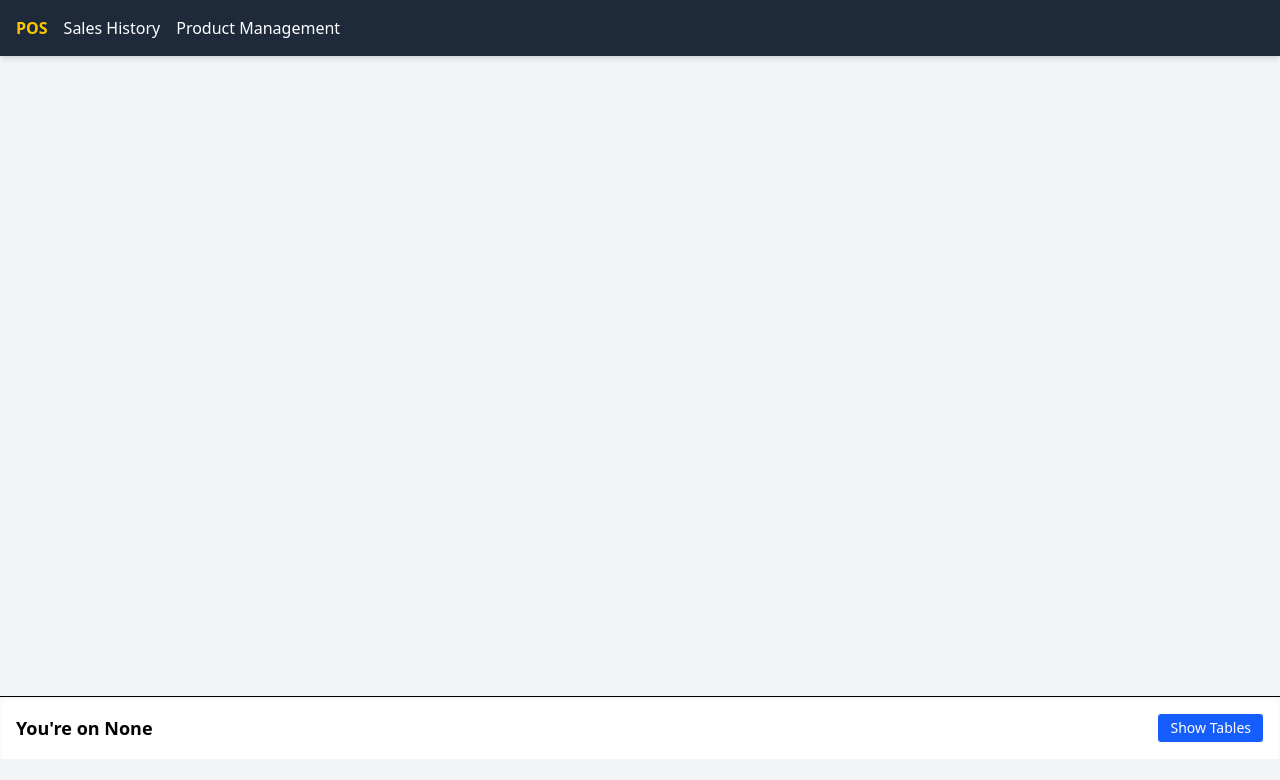
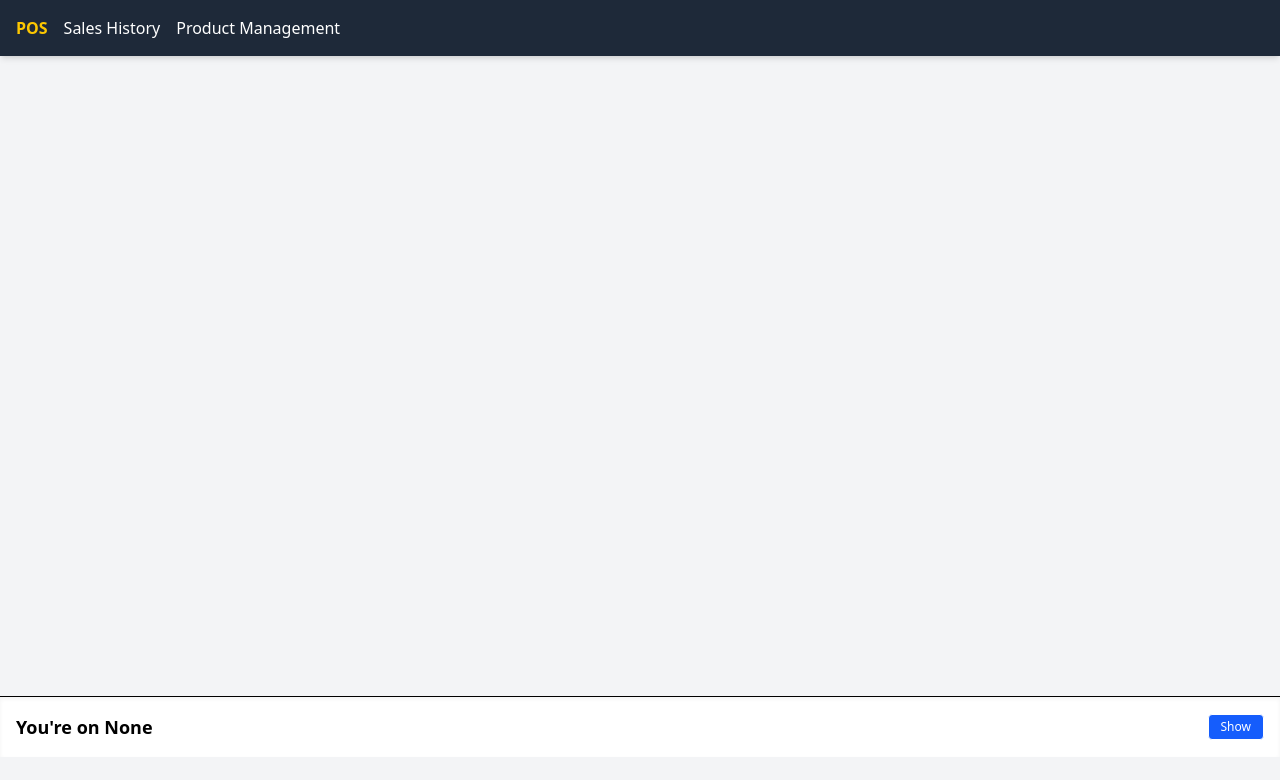
Before and after one commit to MaverickSeneris/resto-pos, a React (Vite) app: page / in a window 1280 px wide. Shown: the top 780 px of the page. Built offline with nearby package versions, Linux system fonts and the light colour scheme.

Commit message:
feat: add/remove table feature and ui improvements for table view

```diff
--- a/src/pages/POS.jsx
+++ b/src/pages/POS.jsx
@@ -1,5 +1,6 @@
+// import { defaultTables } from "../data/defaultTables.js";
+import { tables as defaultTables } from "../data/tables.js";
 import { useEffect, useState } from "react";
-import { tables } from "../data/tables.js";
 import { toast } from "react-hot-toast";
 
 const allMenuItems = JSON.parse(localStorage.getItem("menu") || "[]");
@@ -20,11 +21,19 @@ export default function POS() {
     return saved ? JSON.parse(saved) : null;
   });
   const [isCheckoutOpen, setIsCheckoutOpen] = useState(false);
-
   const [menu, setMenu] = useState(() => {
     return JSON.parse(localStorage.getItem("menu") || "[]");
   });
   const [isEditingOrder, setIsEditingOrder] = useState(false);
+
+  const [tables, setTables] = useState(() => {
+    const stored = localStorage.getItem("tables");
+    return stored ? JSON.parse(stored) : defaultTables;
+  });
+
+  useEffect(() => {
+    localStorage.setItem("tables", JSON.stringify(tables));
+  }, [tables]);
 
   useEffect(() => {
     const storedMenu = JSON.parse(localStorage.getItem("menu") || "[]");
@@ -85,16 +94,6 @@ export default function POS() {
     }));
   };
 
-  // const removeAllItems = (itemId) => {
-  //   const tableId = selectedTable.id;
-  //   const tableOrders = orders[tableId] || [];
-  //   const updatedOrders = tableOrders.filter((item) => item.id !== itemId);
-  //   setOrders((prev) => ({
-  //     ...prev,
-  //     [tableId]: updatedOrders,
-  //   }));
-  // };
-
   const completeSale = () => {
     if (!selectedTable) return;
 
@@ -142,7 +141,6 @@ export default function POS() {
     setOrders(updatedOrders);
     setCash("");
     setIsCheckoutOpen(false);
-    // toast.success("✅ Payment received and recorded in sales.");
     toast.success("Payment received and recorded in sales.", {
       duration: 3000,
       style: {
@@ -182,12 +180,11 @@ export default function POS() {
           {isEditingOrder && (
             <button
               onClick={() => removeOneItem(item.id, selectedTable.id)}
-              className="text-xs bg-red-500 text-white px-2 py-1 rounded hover:bg-red-600 print:hidden"
+              className="text-xs font-extrabold bg-red-500 text-white px-2 py-1 rounded hover:bg-red-600 print:hidden"
             >
               −
             </button>
           )}
-          {/* <span className="truncate">{item.name}</span> */}
           <span className="max-w-[90%] break-words text-[0.95rem]">
             {item.name}
           </span>
@@ -199,6 +196,97 @@ export default function POS() {
       </li>
     ));
   };
+  const addNewTable = () => {
+    const nextId = tables.length ? Math.max(...tables.map((t) => t.id)) + 1 : 1;
+    const newTable = { id: nextId, name: `Table ${nextId}` };
+    setTables([...tables, newTable]);
+    toast.success("New table added.", {
+      duration: 3000,
+      style: {
+        background: "#d1fae5",
+        color: "#065f46",
+        border: "1px solid #34d399",
+      },
+    });
+  };
+
+  const deleteTable = (tableId) => {
+    const isOccupied = (orders[tableId]?.length ?? 0) > 0;
+    const tableName =
+      tables.find((t) => t.id === tableId)?.name || `Table ${tableId}`;
+
+    if (isOccupied) {
+      toast.error("Cannot delete an occupied table.", {
+        duration: 3000,
+        style: {
+          background: "#fee2e2",
+          color: "#991b1b",
+          border: "1px solid #fca5a5",
+        },
+      });
+      return;
+    }
+
+    const confirmDelete = confirm(
+      `Are you sure you want to delete ${tableName}?`
+    );
+    if (!confirmDelete) return;
+
+    const updated = tables.filter((t) => t.id !== tableId);
+    setTables(updated);
+    if (selectedTable?.id === tableId) setSelectedTable(null);
+
+    toast.success(`${tableName} deleted.`, {
+      duration: 3000,
+      style: {
+        background: "#d1fae5",
+        color: "#065f46",
+        border: "1px solid #34d399",
+      },
+    });
+  };
+
+
+  const resetTablesToDefault = () => {
+    const extraTables = tables.filter((t) => t.id > 20);
+    const hasOrders = extraTables.some((t) => orders[t.id]?.length > 0);
+
+    if (hasOrders) {
+      toast.error("Cannot reset. Some extra tables have existing orders.", {
+        duration: 3000,
+        style: {
+          background: "#fee2e2",
+          color: "#991b1b",
+          border: "1px solid #fca5a5",
+        },
+      });
+      return;
+    }
+    const input = prompt("Enter admin password to reset tables:");
+    if (input !== import.meta.env.VITE_ADMIN_PASSWORD) {
+      toast.error("Incorrect password.", {
+        duration: 3000,
+        style: {
+          background: "#fee2e2",
+          color: "#991b1b",
+          border: "1px solid #fca5a5",
+        },
+      });
+      return;
+    }
+
+    setTables(defaultTables);
+    setSelectedTable(null);
+    toast.success("Tables reset to default.", {
+      duration: 3000,
+      style: {
+        background: "#d1fae5",
+        color: "#065f46",
+        border: "1px solid #34d399",
+      },
+    });
+  };
+
   return (
     <div className="flex flex-col min-h-screen">
       {/* Categories and search bar */}
@@ -251,12 +339,6 @@ export default function POS() {
         {/* Order Summary */}
         {selectedTable && (
           <div className="flex flex-col gap-2 md:sticky md:top-4 md:self-start w-full md:w-[350px] border rounded p-2">
-            <div className="hidden md:flex bg-green-500 justify-between px-2 rounded py-2  border">
-              <span className="text-white font-semibold">Total:</span>
-              <p className="font-bold text-white text-3xl"> ₱{totalAmount}</p>
-            </div>
-
-            <div className="w-full mx-auto">
             <div className="flex justify-between items-center">
               <h2 className="font-bold mb-2">
                 Orders for {selectedTable?.name}:
@@ -270,7 +352,12 @@ export default function POS() {
                 </button>
               </div>
             </div>
+            <div className="hidden md:flex bg-green-500 justify-between px-2 rounded py-2  border">
+              <span className="text-white font-semibold">Total:</span>
+              <p className="font-bold text-white text-3xl"> ₱{totalAmount}</p>
+            </div>
 
+            <div className="w-full mx-auto">
               <ul className="mb-2 space-y-1 max-h-[300px] overflow-y-auto pr-2">
                 {renderOrderItems(orders[selectedTable.id])}
               </ul>
@@ -355,12 +442,31 @@ export default function POS() {
           <h2 className="text-lg font-semibold">
             You're on {selectedTable?.name || "None"}
           </h2>
+          <div className="flex gap-2">
+            {showTableDrawer && (
+              <button
+                onClick={addNewTable}
+                className="text-xs px-3 py-1 border rounded bg-green-600 text-white"
+              >
+                + Add
+              </button>
+            )}
+
+            {showTableDrawer && (
+              <button
+                onClick={resetTablesToDefault}
+                className="text-xs px-3 py-1 border rounded bg-red-600 text-white"
+              >
+                Reset
+              </button>
+            )}
             <button
               onClick={() => setShowTableDrawer((prev) => !prev)}
-            className="text-sm px-3 py-1 border rounded bg-blue-600 text-white"
+              className="text-xs px-3 py-1 border rounded bg-blue-600 text-white"
             >
-            {showTableDrawer ? "Hide Tables" : "Show Tables"}
+              {showTableDrawer ? "Hide" : "Show"}
             </button>
+          </div>
         </div>
 
         {showTableDrawer && (
@@ -369,9 +475,9 @@ export default function POS() {
               {tables.map((table) => {
                 const isOccupied = (orders[table.id]?.length ?? 0) > 0;
                 return (
+                  <div key={table.id} className="relative">
                     <button
-                    key={table.id}
-                    className={`text-xs sm:text-sm px-3 sm:px-4 py-1.5 sm:py-2 rounded border transition-all duration-300 ${
+                      className={`text-xs sm:text-sm px-3 sm:px-4 py-1.5 sm:py-2 rounded border transition-all duration-300 w-full ${
                         selectedTable?.id === table.id
                           ? "bg-blue-600 text-white"
                           : isOccupied
@@ -389,6 +495,17 @@ export default function POS() {
                         {isOccupied ? "Occupied" : "Vacant"}
                       </div>
                     </button>
+
+                    {table.id > 20 && !isOccupied && (
+                      <button
+                        onClick={() => deleteTable(table.id)}
+                        className="absolute -top-1 -right-1 text-white hover:text-red-800 bg-red-600 rounded-full text-xs px-1 border-red-600"
+                        title="Delete Table"
+                      >
+                        ✕
+                      </button>
+                    )}
+                  </div>
                 );
               })}
             </div>
```
Lines whose indentation alone changed are shown as unchanged.
